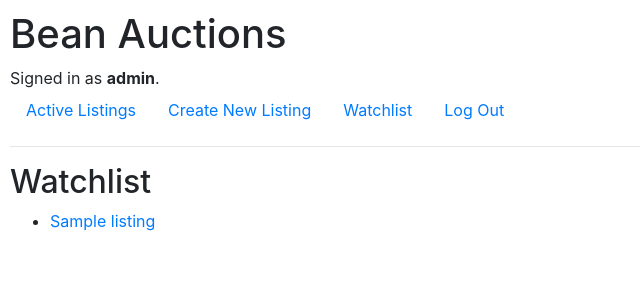
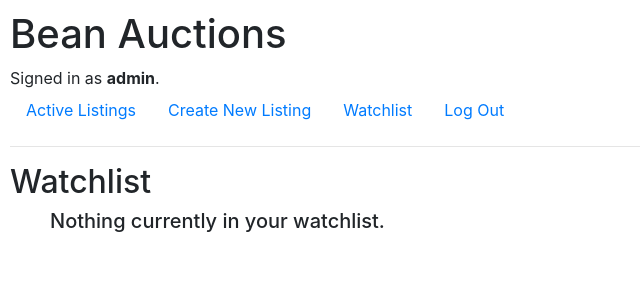
Before and after one commit to jjhome123/network, a Django app: page /watchlist in a window 1280 px wide. Shown: the top 300 px of the page, without its empty margins (0-640 px from the left). Run offline with Django 3.2, Linux system fonts and the light colour scheme; a user stored in the database is signed in; tables that the repository leaves empty hold one stand-in row (values such as "Sample post"); some libraries are stand-ins or nearby versions.

Commit message:
adds watchlist functionality for separate users!

```diff
--- a/commerce/auctions/admin.py
+++ b/commerce/auctions/admin.py
@@ -1,7 +1,8 @@
 from django.contrib import admin
-from .models import User, Listing, Bid
+from .models import User, Listing, Bid, Watchlist
 # Register your models here.
 
 admin.site.register(User)
 admin.site.register(Listing)
 admin.site.register(Bid)
+admin.site.register(Watchlist)
--- a/commerce/auctions/models.py
+++ b/commerce/auctions/models.py
@@ -17,7 +17,7 @@ class Bid(models.Model):
 
 class Listing(models.Model):
     active = models.BooleanField(default=True)
-    bids = models.ForeignKey(Bid, on_delete=models.CASCADE, related_name="item", null=True, default=None)
+    bids = models.ForeignKey(Bid, on_delete=models.CASCADE, related_name="item", blank=True, null=True, default=None)
     datetime = models.DateTimeField(auto_now=True)
     description = models.CharField(max_length=2000)
     image_URL = models.URLField(blank=True)
@@ -25,7 +25,16 @@ class Listing(models.Model):
     title = models.CharField(max_length=64)
 
     def __str__(self):
-        return f"{self.lister} {self.title}"
+        return f"{self.id} | {self.title}"
+
+
+class Watchlist(models.Model):
+    watcher = models.ForeignKey(get_user_model(), on_delete=models.CASCADE, null=True, default=None)
+    is_watchlist = models.BooleanField(default=False)
+    item = models.ForeignKey(Listing, on_delete=models.CASCADE, null=True, default=None)
+
+    def __str__(self):
+        return f"{self.item} is in {self.watcher}'s watchlist: {self.is_watchlist}"
 
 
 class Comments():
--- a/commerce/auctions/templates/auctions/index.html
+++ b/commerce/auctions/templates/auctions/index.html
@@ -16,7 +16,7 @@
         </li>
         {% endif %}
     {% endfor %}
-
+    <hr>
     <h2>Past Listings</h2>
     {% for listing in listings %}
         {% if not listing.active %}
--- a/commerce/auctions/templates/auctions/listing.html
+++ b/commerce/auctions/templates/auctions/listing.html
@@ -2,15 +2,15 @@
 
 {% block body %}
 <h2>Listing: {{ listing.title }}</h2>
-{% if not listing.watchlist %}
+{% if not watchlist.is_watchlist %}
 <form action="{% url 'listing' listing.pk %}" method="POST">
     {% csrf_token %}
-    <input type="submit" name="watchlist" Value="Add to Watchlist">
+    <input type="submit" name="add_watchlist" Value="Add to Watchlist">
 </form>
 {% else %}
 <form action="{% url 'listing' listing.pk %}" method="POST">
     {% csrf_token %}
-    <input type="submit" name="watchlist" Value="Remove from Watchlist">
+    <input type="submit" name="remove_watchlist" Value="Remove from Watchlist">
 </form>
 {% endif %}
 <img src="{{ listing.image_URL }}"><br>
--- a/commerce/auctions/templates/auctions/watchlist.html
+++ b/commerce/auctions/templates/auctions/watchlist.html
@@ -3,10 +3,12 @@
 {% block body %}
 <h2>Watchlist</h2>
 <ul>
-{% for listing in listings %}
-{% if listing %}
-    <li><a href="{% url 'listing' listing.pk %}">{{ listing.title }}</a></li>
-{% endif %}
+{% for item in watchlist %}
+    {% if item.is_watchlist %}
+        <li><a href="{% url 'listing' item.item.pk %}">{{ item.item.title }}</a></li>
+    {% endif %}
+{% empty %}
+<h5>Nothing currently in your watchlist.</h5>
 {% endfor %}
 </ul>
 {% endblock %}
--- a/commerce/auctions/views.py
+++ b/commerce/auctions/views.py
@@ -5,7 +5,7 @@ from django.shortcuts import render
 from django.urls import reverse
 from django.contrib.auth.decorators import login_required
 
-from .models import User, Listing, Bid
+from .models import User, Listing, Bid, Watchlist
 
 
 def index(request):
@@ -65,6 +65,7 @@ def register(request):
     else:
         return render(request, "auctions/register.html")
 
+
 @login_required
 def create_listing(request):
     if request.method == 'POST':
@@ -76,16 +77,14 @@ def create_listing(request):
             price = 0
         else:
             price = request.POST["price"]
-        bid = Bid(
-            amount = price,
-            n = 0
-        )
+        bid = Bid(amount=price,n=0)
         listing = Listing(
             lister=User.objects.get(username=request.user),
             title=request.POST["title"],
             description=request.POST["description"],
             image_URL=URL,
-            bids = bid
+            bids=bid,
+            watchlist=None
         )
         bid.save()
         listing.save()
@@ -97,8 +96,13 @@ def create_listing(request):
 
 def listing(request, id):
     if request.method == "POST":
+        print(request.POST)
         listing = Listing.objects.get(pk=id)
-        if request.POST.get("bid") and int(request.POST.get("bid")) >= listing.bids.amount:
+        try:
+            w = Watchlist.objects.get(watcher=request.user, item=Listing.objects.get(pk=id))
+        except:
+            w = None
+        if request.POST.get("bid") and float(request.POST.get("bid")) >= listing.bids.amount:
             listing.bids.bidder = request.user
             listing.bids.amount = request.POST["bid"]
             listing.bids.n += 1
@@ -106,18 +110,42 @@ def listing(request, id):
         elif request.POST.get("close"):
             listing.active = False
             listing.save()
+        elif request.POST.get("add_watchlist"):
+            try:
+                w = Watchlist.objects.get(watcher=request.user, item=listing, is_watchlist=False)
+                print('Watchlist exists for this listing and user. Setting to true...')
+                w.is_watchlist = True
+                w.save()
+            except:
+                print('Exception was Raised. Creating new Watchlist object...')
+                w = Watchlist(watcher=request.user, item=listing, is_watchlist=True)
+                print(w)
+                w.save()
+        elif request.POST.get("remove_watchlist"):
+            w = Watchlist.objects.get(watcher=request.user, item=listing, is_watchlist=True)
+            print('Watchlist found. Removing from watchlist...')
+            w.is_watchlist = False
+            w.delete()
+        return render(request, "auctions/listing.html", {
+            'listing': Listing.objects.get(pk=id),
+            'watchlist': w
+        })
+    try:
+        w = Watchlist.objects.get(watcher=request.user, item=Listing.objects.get(pk=id))
+    except:
+        w = None
+    return render(request, "auctions/listing.html", {
+        'listing': Listing.objects.get(pk=id),
+        'watchlist': w
+    })
 
-        return render(request, "auctions/listing.html", {
-            'listing': Listing.objects.get(pk=id)
-        })
-    return render(request, "auctions/listing.html", {
-        'listing': Listing.objects.get(pk=id)
-    })
 
 def error(request):
     return render(request, "auctions/error.html")
 
+
 def watchlist(request):
+    Watchlist.objects.filter(watcher=request.user)
     return render(request, "auctions/watchlist.html", {
-        'listings': Listing.objects.all()
+        'watchlist': Watchlist.objects.filter(watcher=request.user)
     })
```
Also changed, not shown: commerce/auctions/templates/auctions/create_listing.html (+6 -6 lines), commerce/auctions/migrations/0006_watchlist_listing_watchlist.py (added), commerce/auctions/migrations/0007_alter_listing_watchlist.py (added), commerce/auctions/migrations/0008_remove_listing_watchlist_watchlist_item.py (added), commerce/auctions/migrations/0009_alter_listing_bids.py (added), commerce/auctions/migrations/0010_remove_watchlist_item_watchlist_item.py (added), commerce/auctions/migrations/0011_remove_watchlist_item_watchlist_item.py (added), commerce/db.sqlite3.
